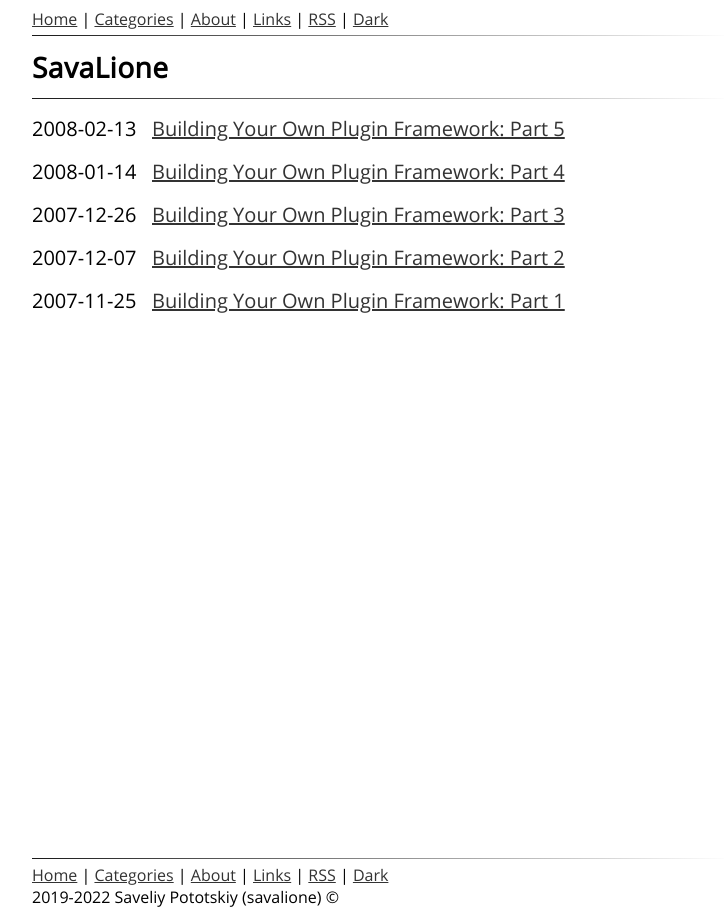
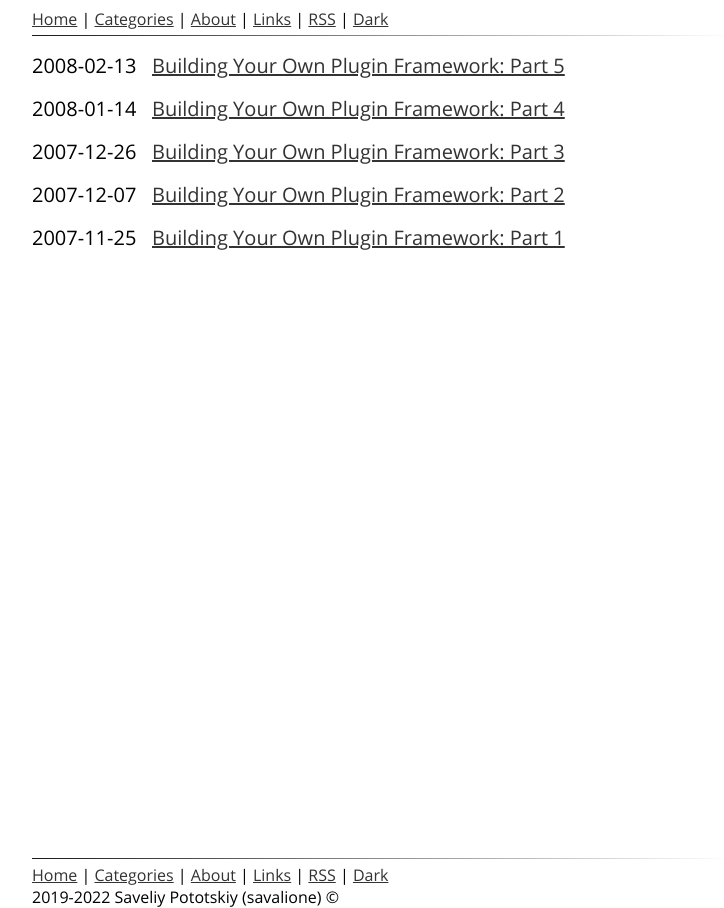
Before and after one commit to SavaLione/savalione.com, a Jekyll site: the page built from index.html, in a window 1280 px wide. Shown: the whole page, without its empty margins (258-982 px from the left). Built offline with Jekyll 4.4.1, drawn with Linux system fonts in a browser that asks for light colours; some web fonts are replaced; the list of posts is cut into pages by our own code.

Commit message:
home page remove the title

```diff
--- a/_includes/posts.html
+++ b/_includes/posts.html
@@ -1,9 +1,3 @@
-<header>
-	<h1>{{ site.name }}</h1>
-</header>
-
-<hr class="stylish" />
-
 <main class="home-main">
 	<section id="posts">
 		<div class="parent">
```
